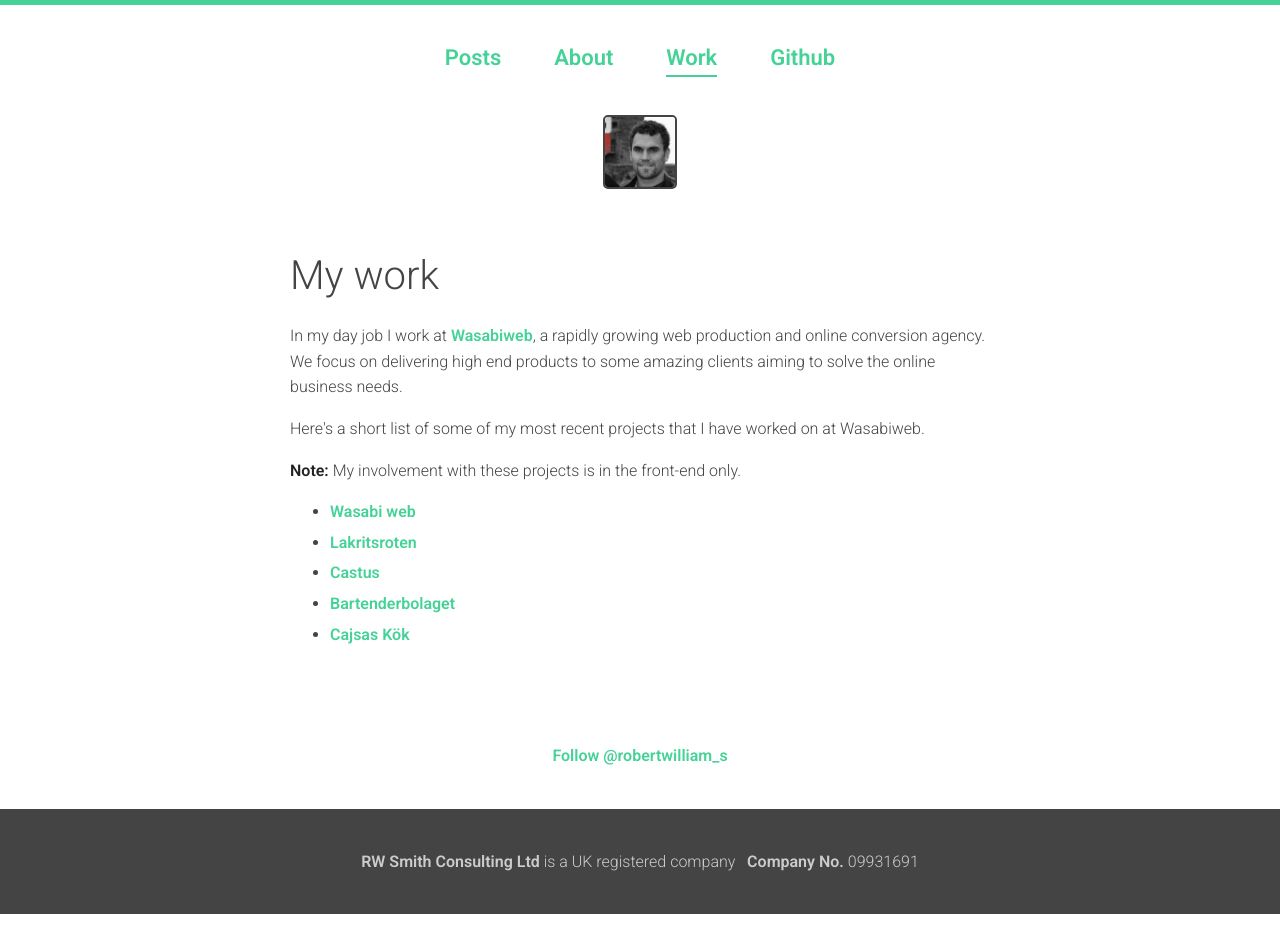
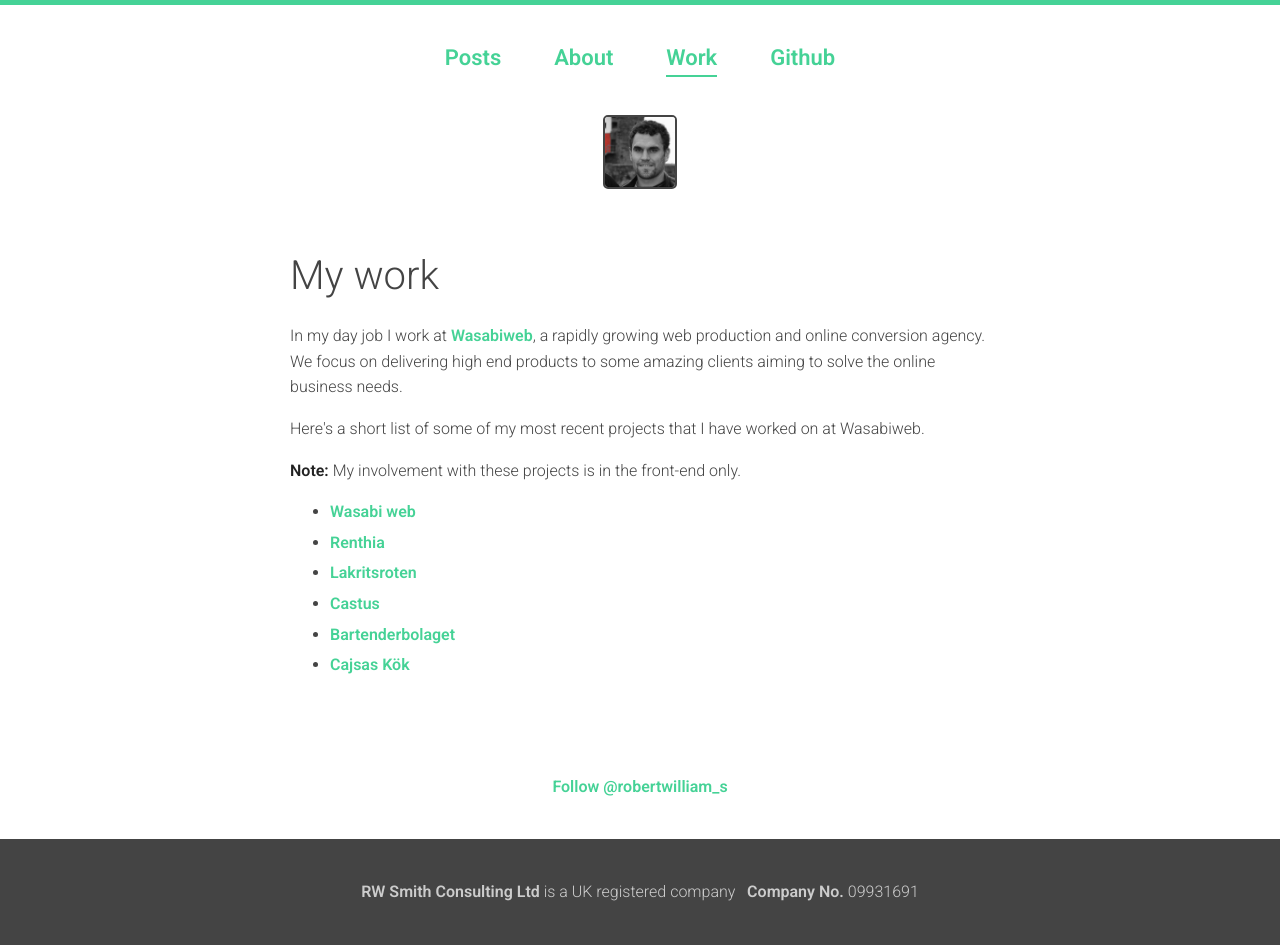
Before and after one commit to rbrtsmith/rbrtsmith.github.io, a Jekyll site: the page built from work/index.html, in a window 1280 px wide. Built offline with Jekyll 4.4.1, drawn with Linux system fonts in a browser that asks for light colours; comment, search, counter and statistics services are not loaded; before the commit the page ends 914 px from its top, so only the background shows below that.

Commit message:
Add new project

```diff
--- a/work/index.html
+++ b/work/index.html
@@ -17,6 +17,9 @@
         <a href="http://www.wasabiweb.se/">Wasabi web</a>
     </li>
     <li>
+        <a href="http://www.renthia.com/">Renthia</a>
+    </li>
+    <li>
         <a href="http://www.lakritsroten.se/">Lakritsroten</a>
     </li>
     <li>
```
